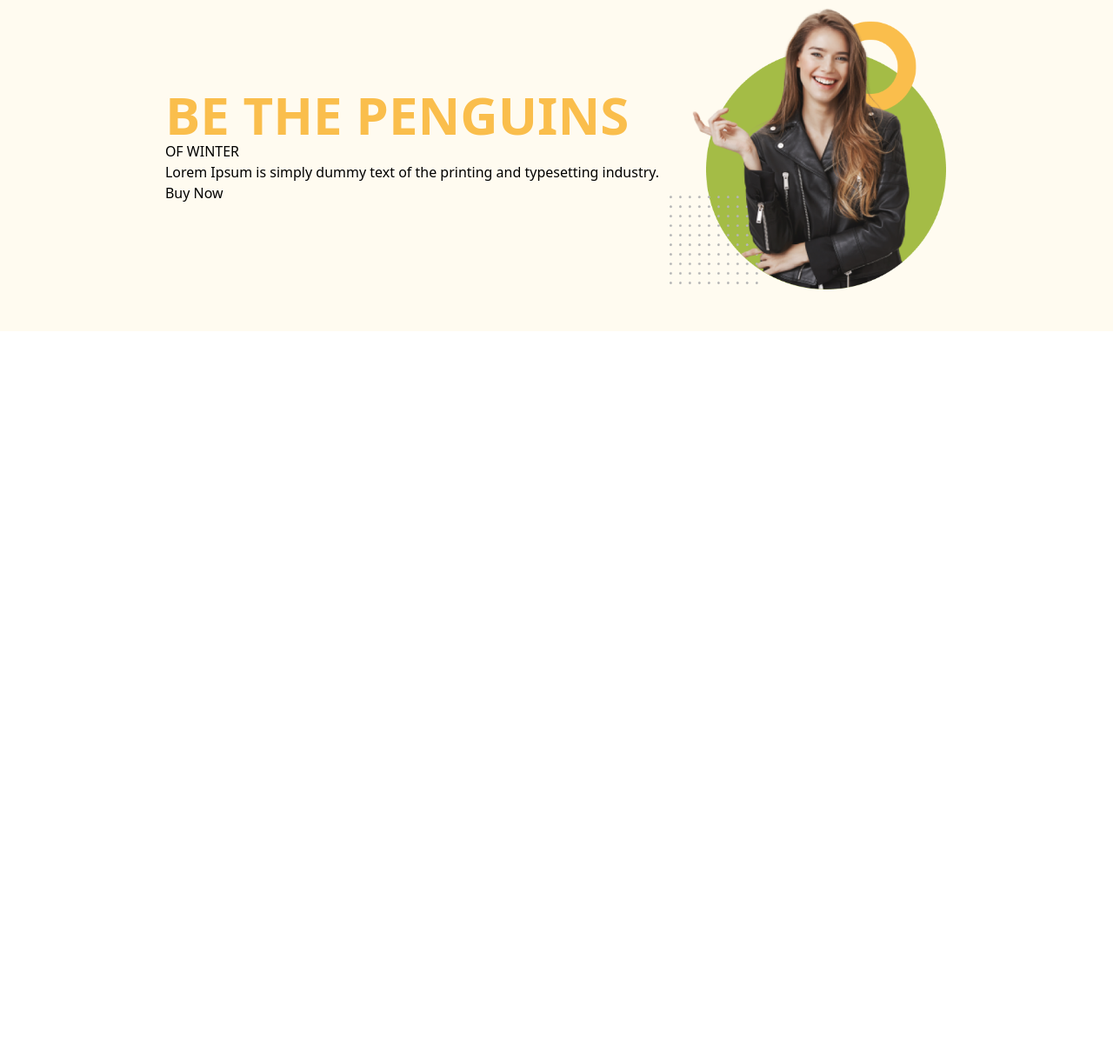
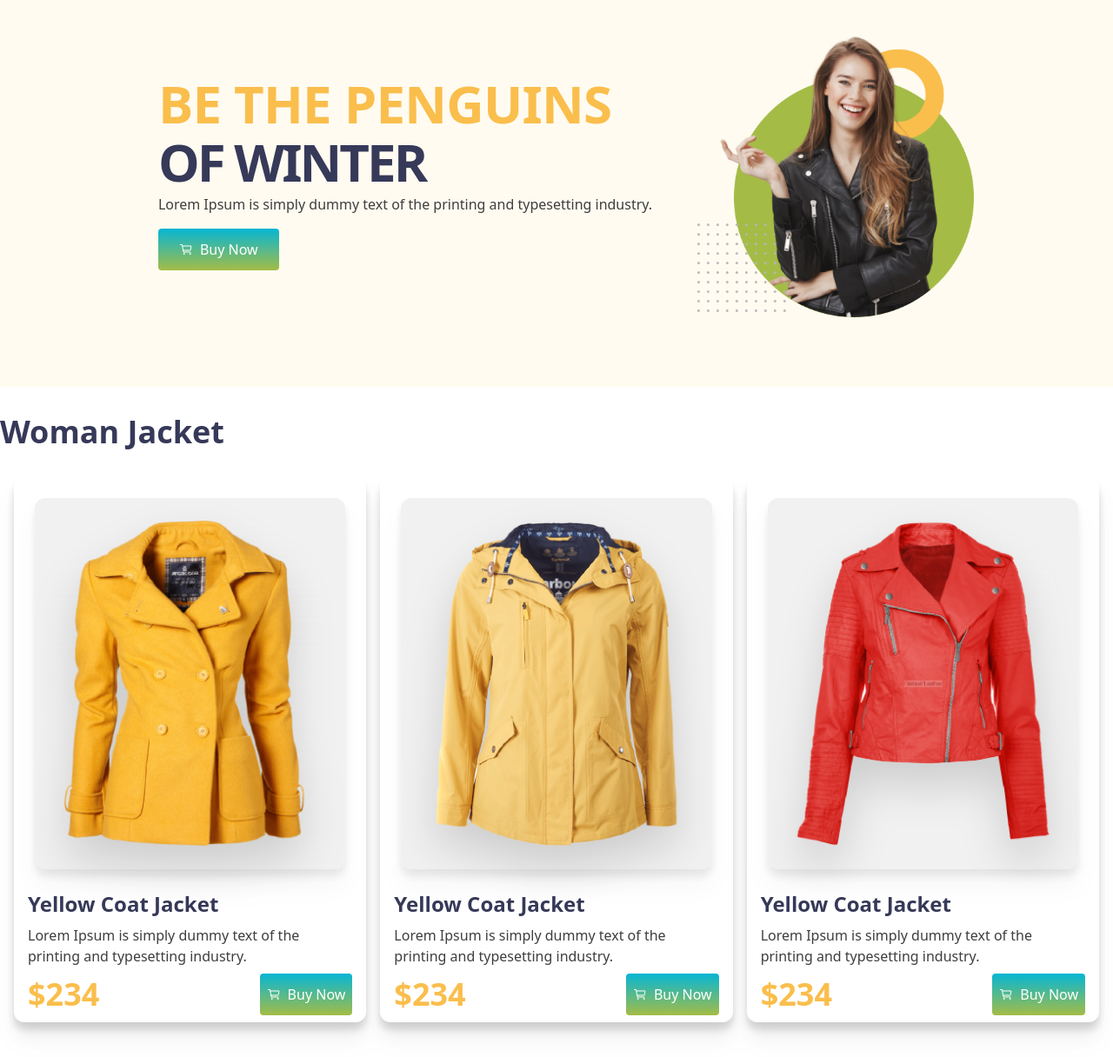
Before and after one commit to rayhan60611/P_hero_module15_pengiun-fashion, a plain HTML site: page index.html in a window 1280 px wide. Shown: the part 125-1341 px from the top of the page at 87% size. Before the commit the page ends 800 px from the top, so only its background shows below. Drawn offline with nearby package versions, Linux system fonts and the light colour scheme.

Commit message:
women section 80% done

```diff
--- a/index.html
+++ b/index.html
@@ -21,7 +21,7 @@
     <header class="">
       <nav class="p-5 bg-white drop-shadow-xl">
         <div
-          class="md:flex md:items-center md:justify-between sm:container md:container lg:container xl:container 2xl:container md:mx-auto mx-auto"
+          class="md:flex md:items-center md:justify-between container md:mx-auto mx-auto"
         >
           <div class="flex justify-between items-center">
             <span class="cursor-pointer"
@@ -55,7 +55,7 @@
             </li>
 
             <button
-              class="bg-cyan-400 text-white px-6 py-2 ml-4 hover:bg-cyan-600 rounded"
+              class="bg-cyan-400 text-white px-6 py-2 ml-4 hover:bg-cyan-600 rounded bg-gradient-to-b from-cyan-500 to-[#A4BC46] hover:bg-gradient-to-t from-cyan-500 to-[#A4BC46]"
             >
               BuyNow!
             </button>
@@ -71,23 +71,130 @@
         class="bg-[#FFFBF0] md:flex md:items-center md:justify-between mx-auto"
       >
         <div
-          class="sm:container md:container lg:container xl:container 2xl:container text-center flex flex-col items-center sm:flex sm:flex-col sm:items-center md:flex md:flex-row md:justify-center md:items-center mx-auto gap-3 py-12"
+          class="container text-center flex flex-col items-center sm:flex sm:flex-col sm:items-center md:flex md:flex-row md:justify-center md:items-center mx-auto gap-3 py-20"
         >
-          <div class="text-start">
-            <h1 class="uppercase font-sans">
-              <span class="text-[#FABE4C] text-6xl font-semibold"
+          <div class="text-start px-6 md:pr-10">
+            <h1 class="uppercase tracking-tighter leading-10">
+              <span class="text-[#FABE4C] text-6xl font-bold"
                 >Be the Penguins </span
               ><br />
-              of Winter
+              <span class="text-[#363958] text-6xl font-bold tracking-tighter"
+                >of Winter</span
+              >
             </h1>
-            <p>
+            <p class="text-[#3E3E3E] text-">
               Lorem Ipsum is simply dummy text of the printing and typesetting
               industry.
             </p>
-            <button>Buy Now</button>
+            <button
+              class="bg-gradient-to-b from-cyan-500 to-[#A4BC46] hover:bg-gradient-to-t from-cyan-500 to-[#A4BC46] px-6 py-3 mt-4 text-white rounded flex items-center justify-center gap-2"
+            >
+              <ion-icon name="cart-outline"></ion-icon>Buy Now
+            </button>
           </div>
           <div>
             <img class="w-80" src="images/model.png" alt="model img" />
+          </div>
+        </div>
+      </section>
+
+      <!-- women section -->
+      <section class="container mx-auto mb-10">
+        <h1 class="text-4xl font-bold my-8 text-[#363958]">Woman Jacket</h1>
+        <div
+          class="drop-shadow-xl md:mx-4 gap-4 grid grid-cols-1 sm:grid-cols-2 md:grid-cols-3"
+        >
+          <!-- card 1 -->
+          <div class="bg-white drop-shadow-xl rounded-xl drop-shadow-xl">
+            <div
+              class="drop-shadow-xl rounded-xl flex justify-center bg-[#f1f1f1] p-6 m-6"
+            >
+              <img
+                class="w-90 drop-shadow-2xl"
+                src="images/jacket-1.png"
+                alt=""
+              />
+            </div>
+            <div class="flex flex-col gap-2 mx-4 my-2 items-start">
+              <h2 class="font-bold text-2xl text-[#363958]">
+                Yellow Coat Jacket
+              </h2>
+              <p class="text-base text-[#3E3E3E]">
+                Lorem Ipsum is simply dummy text of the printing and typesetting
+                industry.
+              </p>
+            </div>
+            <div class="flex items-center justify-between mx-4 my-2">
+              <p class="text-[#FABE4C] text-4xl font-bold">$234</p>
+
+              <button
+                class="bg-gradient-to-b from-cyan-500 to-[#A4BC46] hover:bg-gradient-to-t from-cyan-500 to-[#A4BC46] md:px-2 px-6 py-3 text-white rounded flex items-center justify-center gap-2"
+              >
+                <ion-icon name="cart-outline"></ion-icon>Buy Now
+              </button>
+            </div>
+          </div>
+
+          <!-- card 2 -->
+          <div class="bg-white drop-shadow-xl rounded-xl drop-shadow-xl">
+            <div
+              class="drop-shadow-xl rounded-xl flex justify-center bg-[#f1f1f1] p-6 m-6"
+            >
+              <img
+                class="w-100 drop-shadow-2xl"
+                src="images/jacket-2.png"
+                alt=""
+              />
+            </div>
+            <div class="flex flex-col gap-2 mx-4 my-2 items-start">
+              <h2 class="font-bold text-2xl text-[#363958]">
+                Yellow Coat Jacket
+              </h2>
+              <p class="text-base text-[#3E3E3E]">
+                Lorem Ipsum is simply dummy text of the printing and typesetting
+                industry.
+              </p>
+            </div>
+            <div class="flex items-center justify-between mx-4 my-2">
+              <p class="text-[#FABE4C] text-4xl font-bold">$234</p>
+
+              <button
+                class="bg-gradient-to-b from-cyan-500 to-[#A4BC46] hover:bg-gradient-to-t from-cyan-500 to-[#A4BC46] md:px-2 px-6 py-3 text-white rounded flex items-center justify-center gap-2"
+              >
+                <ion-icon name="cart-outline"></ion-icon>Buy Now
+              </button>
+            </div>
+          </div>
+
+          <!-- card 3 -->
+          <div class="bg-white drop-shadow-xl rounded-xl drop-shadow-xl">
+            <div
+              class="drop-shadow-xl rounded-xl flex justify-center bg-[#f1f1f1] p-6 m-6"
+            >
+              <img
+                class="w-90 drop-shadow-2xl"
+                src="images/jacket-3.png"
+                alt=""
+              />
+            </div>
+            <div class="flex flex-col gap-2 mx-4 my-2 items-start">
+              <h2 class="font-bold text-2xl text-[#363958]">
+                Yellow Coat Jacket
+              </h2>
+              <p class="text-base text-[#3E3E3E]">
+                Lorem Ipsum is simply dummy text of the printing and typesetting
+                industry.
+              </p>
+            </div>
+            <div class="flex items-center justify-between mx-4 my-2">
+              <p class="text-[#FABE4C] text-4xl font-bold">$234</p>
+
+              <button
+                class="bg-gradient-to-b from-cyan-500 to-[#A4BC46] hover:bg-gradient-to-t from-cyan-500 to-[#A4BC46] md:px-2 px-6 py-3 text-white rounded flex items-center justify-center gap-2"
+              >
+                <ion-icon name="cart-outline"></ion-icon>Buy Now
+              </button>
+            </div>
           </div>
         </div>
       </section>
```
